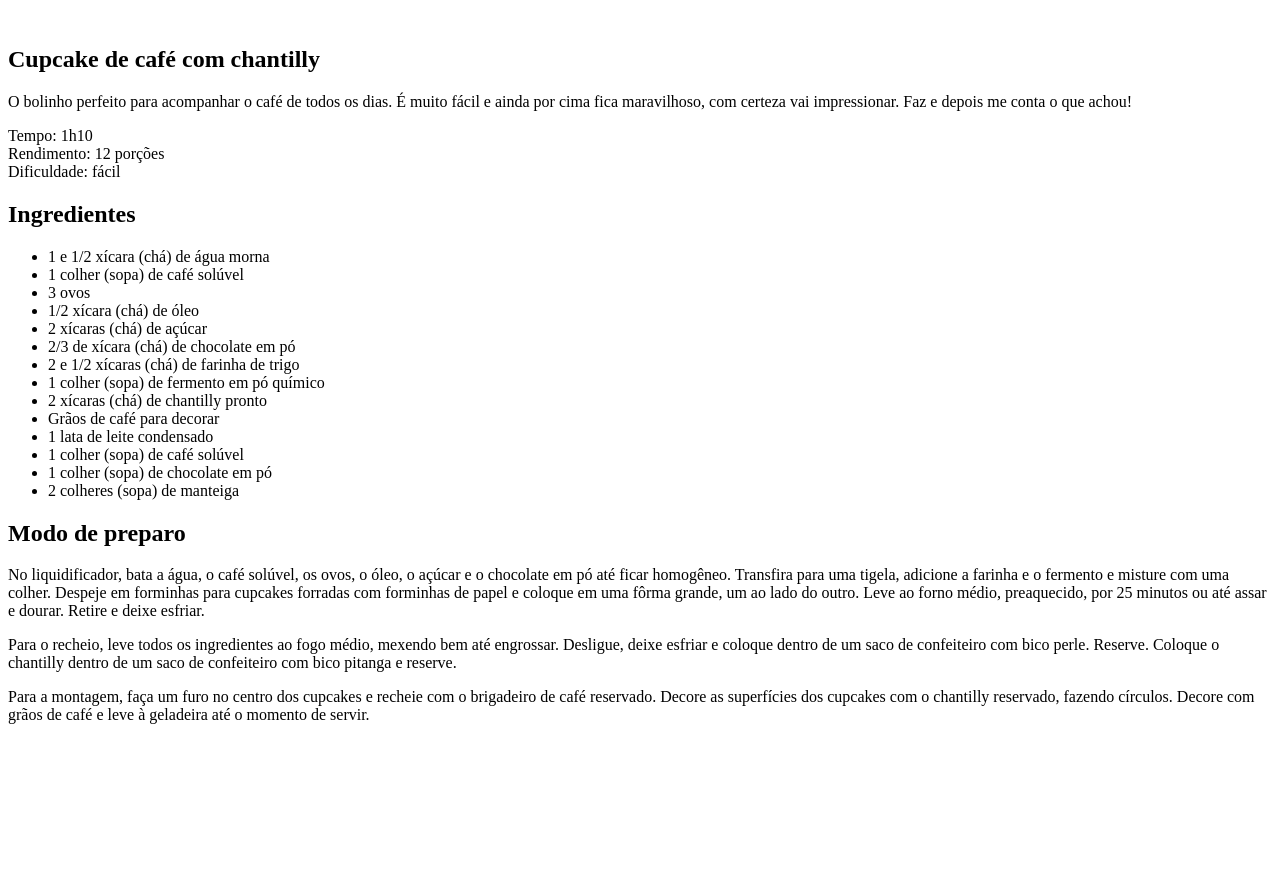
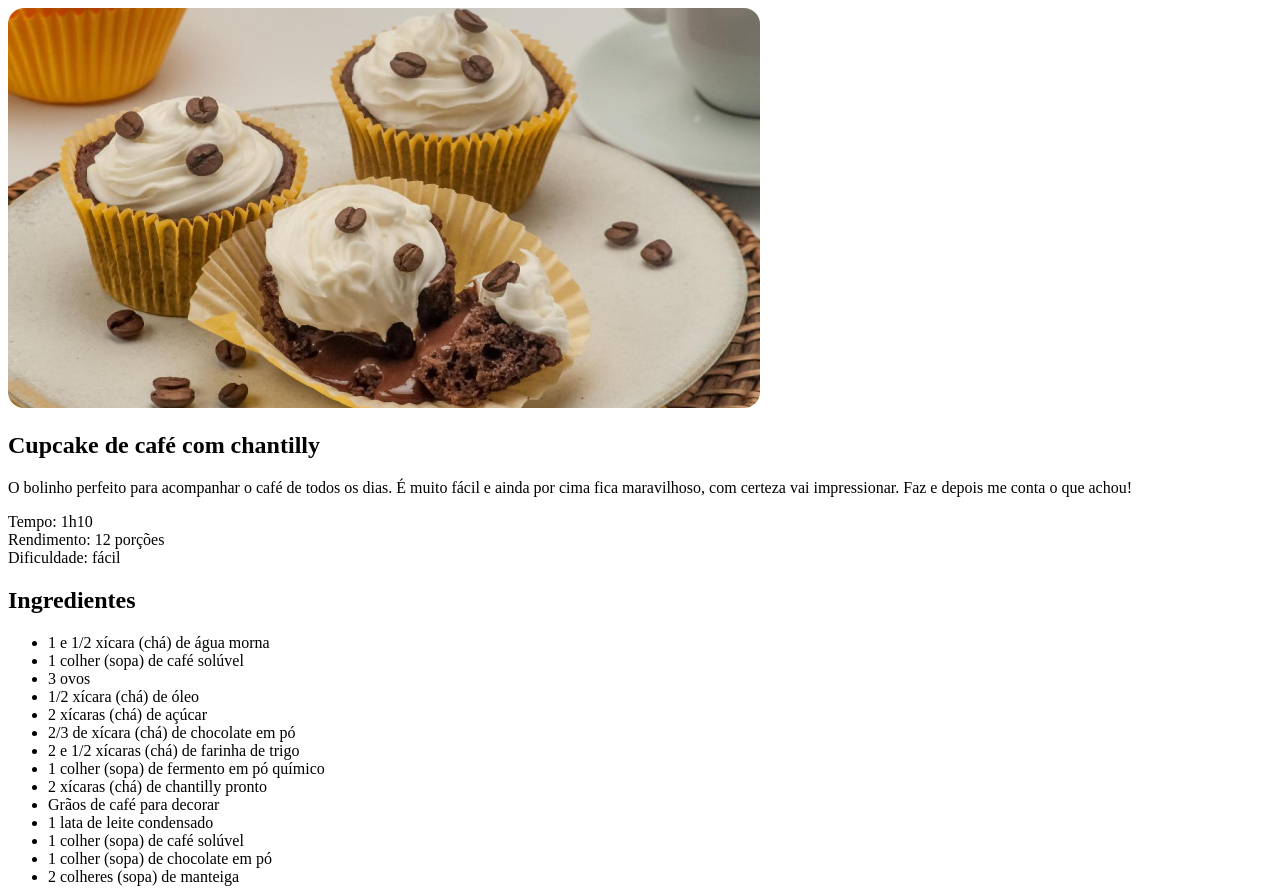
Before and after one commit to joaocarlito/cake_recipes, a plain HTML site: page index.html in a window 1280 px wide. Shown: the top 889 px of the page. Before the commit the page ends 800 px from the top, so only its background shows below. Drawn offline with Linux system fonts and the light colour scheme.

Commit message:
Creating imgs and styles folder and adding main-image

```diff
--- a/index.html
+++ b/index.html
@@ -4,10 +4,12 @@
     <meta charset="UTF-8">
     <meta name="viewport" content="width=device-width, initial-scale=1.0">
     <title>Página de Receita</title>
+
+    <link rel="stylesheet" href="styles/style.css">
 </head>
 <body>
     <div id="page">
-        <img src="" alt="">
+        <img src="imgs/main-image.jpg" alt="Image of a capecake">
     </div>
     <main>
         <section id="about">
--- /dev/null
+++ b/styles/style.css
@@ -0,0 +1,3 @@
+img {
+    border-radius: 16px;
+}
```
Also changed, not shown: imgs/bg.jpg (added), imgs/main-image.jpg (added).
